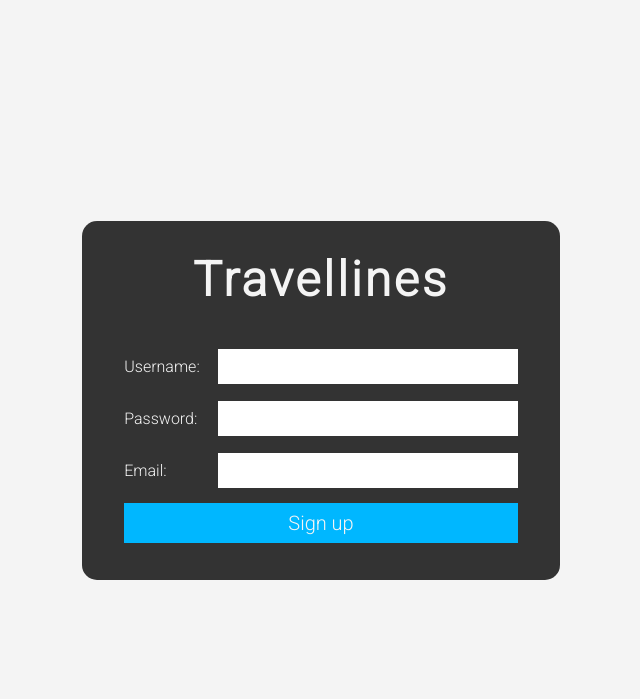
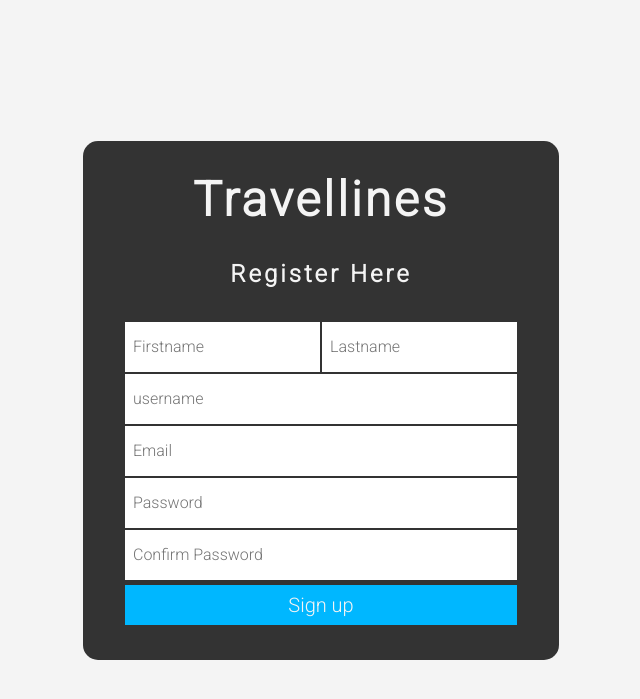
Before and after one commit to Iner-17/Travelinnes, a PHP site: page /src/pages/register.php in a window 1280 px wide. Shown: the top 699 px of the page, without its empty margins (319-959 px from the left). Run offline with PHP 8.4, Linux system fonts and the light colour scheme.

Commit message:
Redesign registration form

```diff
--- a/src/css/register.css
+++ b/src/css/register.css
@@ -29,17 +29,25 @@ form h1 {
     margin-bottom: 2rem;
 }
 
+form h2 {
+    text-align: center;
+    font-weight: 900;
+    font-size: 1.5rem;
+    letter-spacing: 3px;
+    margin-bottom: 2rem;
+}
+
 form input {
     outline: none;
     font-size: 16px;
-    width: 300px;
-    padding: 8px 3px;
-    margin-left: 1rem;
+    width: 100%;
+    height: 50px;
+    padding: 8px 8px;
     border: none;
 }
 
 tr {
-    height: 50px;
+    height: 46px;
 }
 
 .btn {
--- a/src/pages/register.php
+++ b/src/pages/register.php
@@ -11,18 +11,23 @@
         <form action="">
             <table>
                 <h1>Travellines</h1>
+                <h2>Register Here</h2>
                 <tbody>
                     <tr>
-                        <td>Username:</td>
-                        <td><input type="text" name="username"></td>
+                        <td><input type="text" name="fname" placeholder="Firstname"></td>
+                        <td><input type="text" name="lname" placeholder="Lastname"></td>
                     </tr>
                     <tr>
-                        <td>Password:</td>
-                        <td><input type="text" name="username"></td>
+                        <td colspan="2"><input type="text" name="username" placeholder="username"></td>
                     </tr>
                     <tr>
-                        <td>Email:</td>
-                        <td><input type="text" name="username"></td>
+                        <td colspan="2"><input type="email" name="email" placeholder="Email"></td>
+                    </tr>
+                    <tr>
+                        <td colspan="2"><input type="text" name="password" placeholder="Password"></td>
+                    </tr>
+                    <tr>
+                        <td colspan="2"><input type="text" name="cfrmpassword" placeholder="Confirm Password"></td>
                     </tr>
                     <tr>
                         <td colspan="2"><button class="btn">Sign up</button></td>
```
